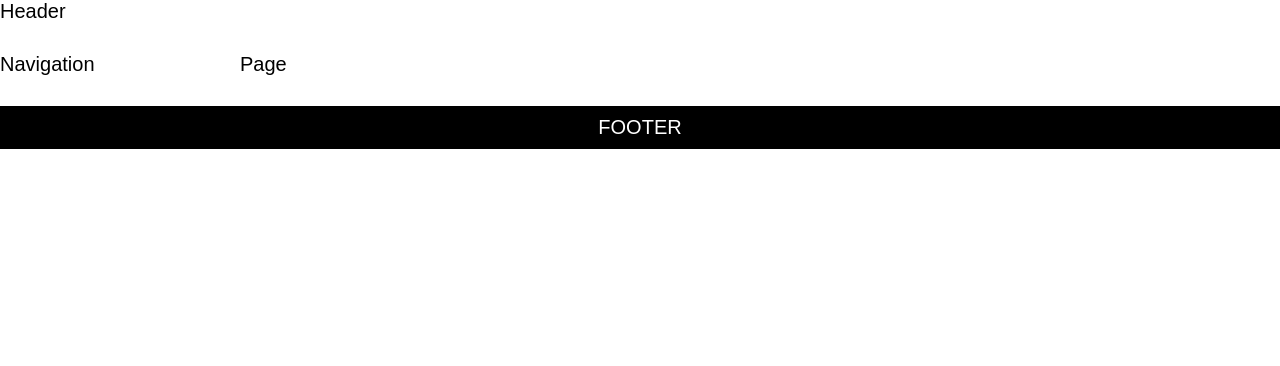
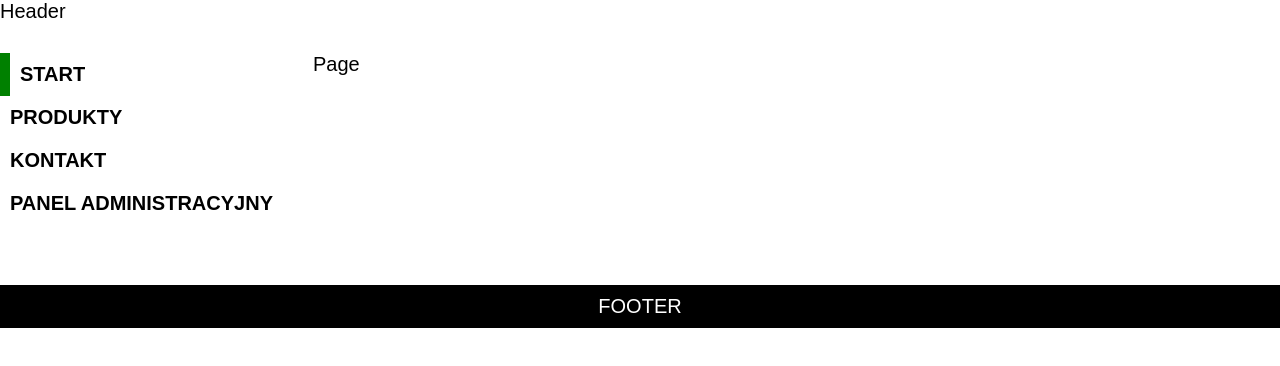
Before and after one commit to GrzegorzChmiel/Samuraj-Programowania, a React (Create React App) app: page / in a window 1280 px wide. Shown: the top 366 px of the page. Built offline with nearby package versions, Linux system fonts and the light colour scheme; a web font is replaced by a local one.

Commit message:
S10 L108 Zakończenie

```diff
--- a/src/layouts/Navigation.js
+++ b/src/layouts/Navigation.js
@@ -1,7 +1,31 @@
 import React from "react";
+import { NavLink } from "react-router-dom";
+import "../styles/Navigation.css";
+
+const menuItems = [
+   { itemName: "Start", to: "/", exact: true },
+   { itemName: "Produkty", to: "/products", exact: false },
+   { itemName: "Kontakt", to: "/contact", exact: false },
+   { itemName: "Panel administracyjny", to: "/admin", exact: false }
+];
+
+function convertToNavItem(item) {
+   return (
+      <li key={item.itemName}>
+         <NavLink to={item.to} exact={item.exact}>
+            {item.itemName}
+         </NavLink>
+      </li>
+   );
+}
 
 const Navigation = () => {
-   return <div>Navigation</div>;
+   const navItems = menuItems.map(item => convertToNavItem(item));
+   return (
+      <nav className="main">
+         <ul>{navItems}</ul>
+      </nav>
+   );
 };
 
 export default Navigation;
--- /dev/null
+++ b/src/styles/Navigation.css
@@ -0,0 +1,42 @@
+nav.main {
+   padding: 0 30px 30px 0;
+}
+
+.main ul {
+   list-style-type: none;
+}
+
+nav.main a {
+   display: block;
+   text-decoration: none;
+   color: black;
+   text-transform: uppercase;
+   font-weight: bold;
+   padding: 10px;
+   transition: 0.2s;
+}
+
+nav.main a:hover {
+   transform: translateX(20px);
+}
+
+nav.main a.active {
+   border-left: 10px gray solid;
+   transform: translateX(0);
+}
+
+nav.main li:nth-child(1) a.active {
+   border-left-color: green;
+}
+
+nav.main li:nth-child(2) a.active {
+   border-left-color: blue;
+}
+
+nav.main li:nth-child(3) a.active {
+   border-left-color: orange;
+}
+
+nav.main li:nth-child(4) a.active {
+   border-left-color: red;
+}
```
